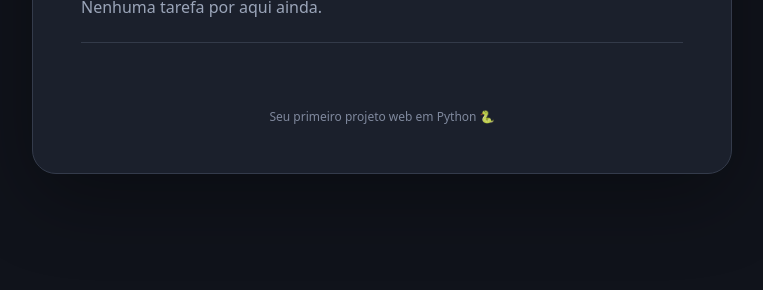
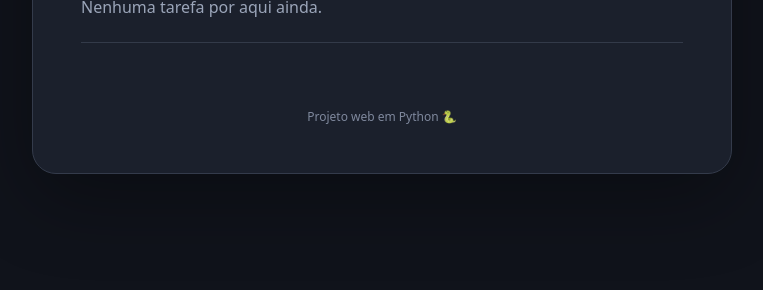
Before and after one commit to thiagochui/taskflow-python, a Flask app: page / in a window 1280 px wide. Shown: the part 510-800 px from the top of the page, without its empty margins (258-1021 px from the left). Run offline with Flask 3, Linux system fonts and the light colour scheme; data that the repository does not hold is empty.

Commit message:
Ajuste de texto no html

```diff
--- a/templates/index.html
+++ b/templates/index.html
@@ -1,3 +1,3 @@
 <!doctype html>
 <html lang="pt-BR"><head><meta charset="utf-8"><meta name="viewport" content="width=device-width, initial-scale=1"><title>TaskFlow · Python + Flask</title><link rel="stylesheet" href="{{ url_for('static', filename='style.css') }}"></head>
-<body><main class="app"><div class="eyebrow">PYTHON + FLASK</div><h1>Task<span>Flow.</span></h1><p class="intro">Organize suas ideias, uma tarefa de cada vez.</p><form id="form"><input id="title" maxlength="120" required placeholder="O que você precisa fazer?" aria-label="Nova tarefa"><button type="submit">+ Adicionar</button></form><div class="toolbar"><strong id="count">Carregando...</strong><div class="filters"><button data-filter="all" class="active">Todas</button><button data-filter="pending">Pendentes</button><button data-filter="done">Concluídas</button></div></div><ul id="list"></ul><p id="message" role="status"></p><footer>Seu primeiro projeto web em Python 🐍</footer></main><script src="{{ url_for('static', filename='app.js') }}"></script></body></html>
+<body><main class="app"><div class="eyebrow">PYTHON + FLASK</div><h1>Task<span>Flow.</span></h1><p class="intro">Organize suas ideias, uma tarefa de cada vez.</p><form id="form"><input id="title" maxlength="120" required placeholder="O que você precisa fazer?" aria-label="Nova tarefa"><button type="submit">+ Adicionar</button></form><div class="toolbar"><strong id="count">Carregando...</strong><div class="filters"><button data-filter="all" class="active">Todas</button><button data-filter="pending">Pendentes</button><button data-filter="done">Concluídas</button></div></div><ul id="list"></ul><p id="message" role="status"></p><footer>Projeto web em Python 🐍</footer></main><script src="{{ url_for('static', filename='app.js') }}"></script></body></html>
```
